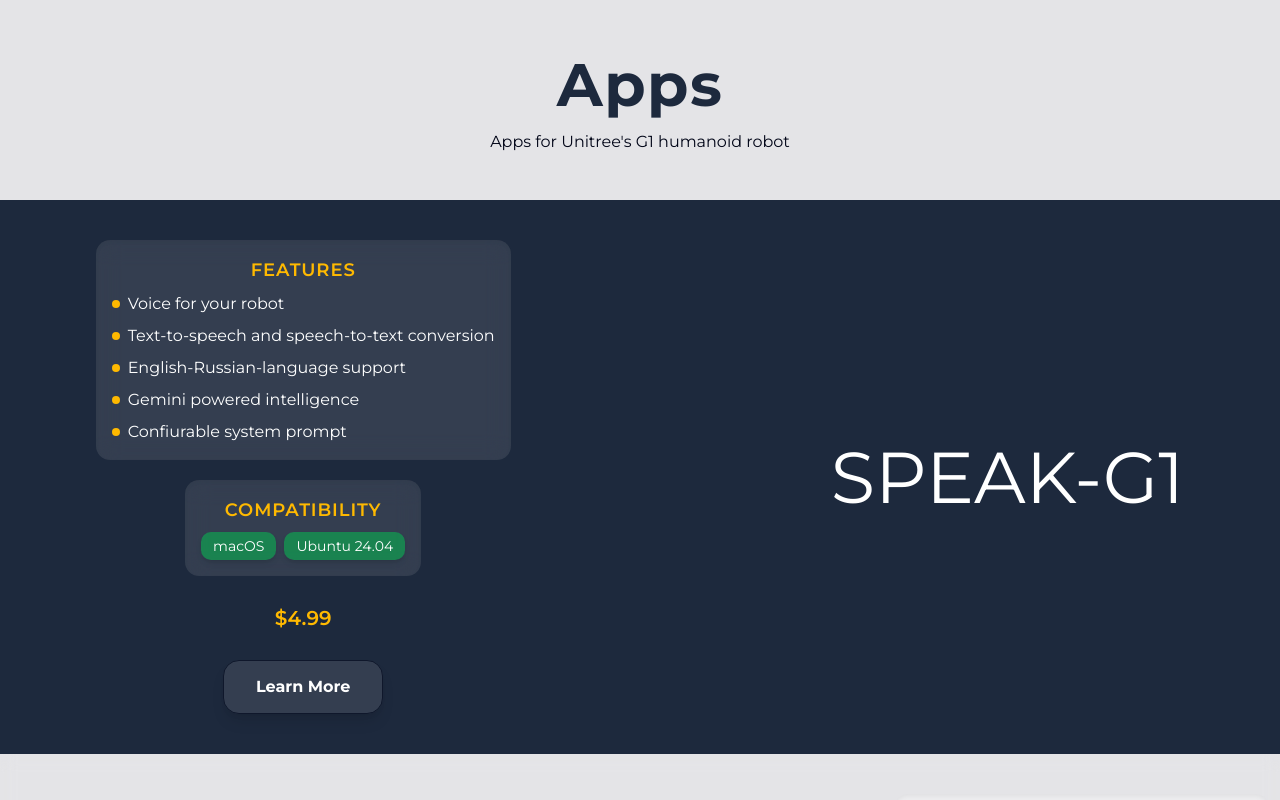
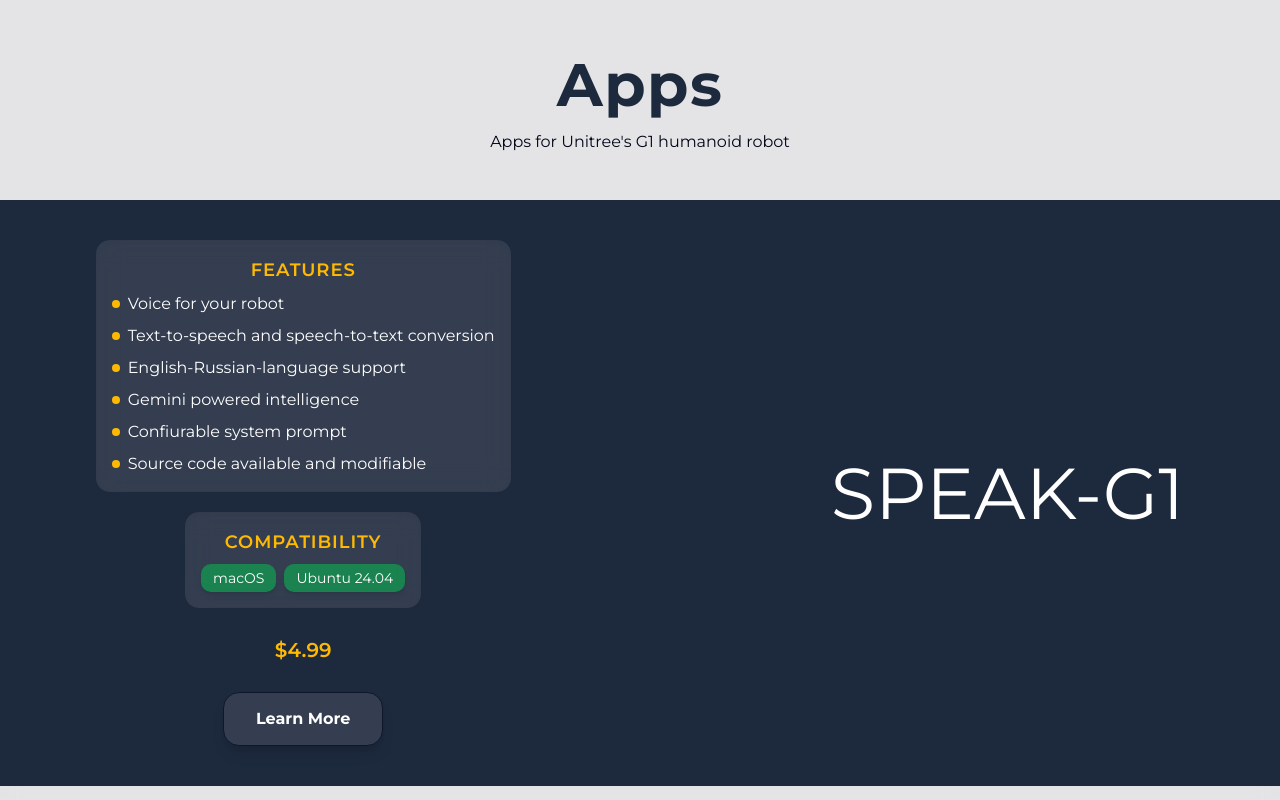
Before and after one commit to uzakotim/unitree, a Next.js app: page / in a window 1280 px wide. Shown: the top 800 px of the page. Built offline with nearby package versions, Linux system fonts and the light colour scheme.

Commit message:
adding source code to speak-g1

```diff
--- a/src/data/apps.ts
+++ b/src/data/apps.ts
@@ -4,7 +4,7 @@
     price: "$4.99",
     json: {
       category: "speech",
-      features: ["Voice for your robot", "Text-to-speech and speech-to-text conversion", "English-Russian-language support", "Gemini powered intelligence", "Confiurable system prompt"],
+      features: ["Voice for your robot", "Text-to-speech and speech-to-text conversion", "English-Russian-language support", "Gemini powered intelligence", "Confiurable system prompt", "Source code available and modifiable"],
       compatibility: ["macOS", "Ubuntu 24.04"]
     },
     theme: "dark",
```
